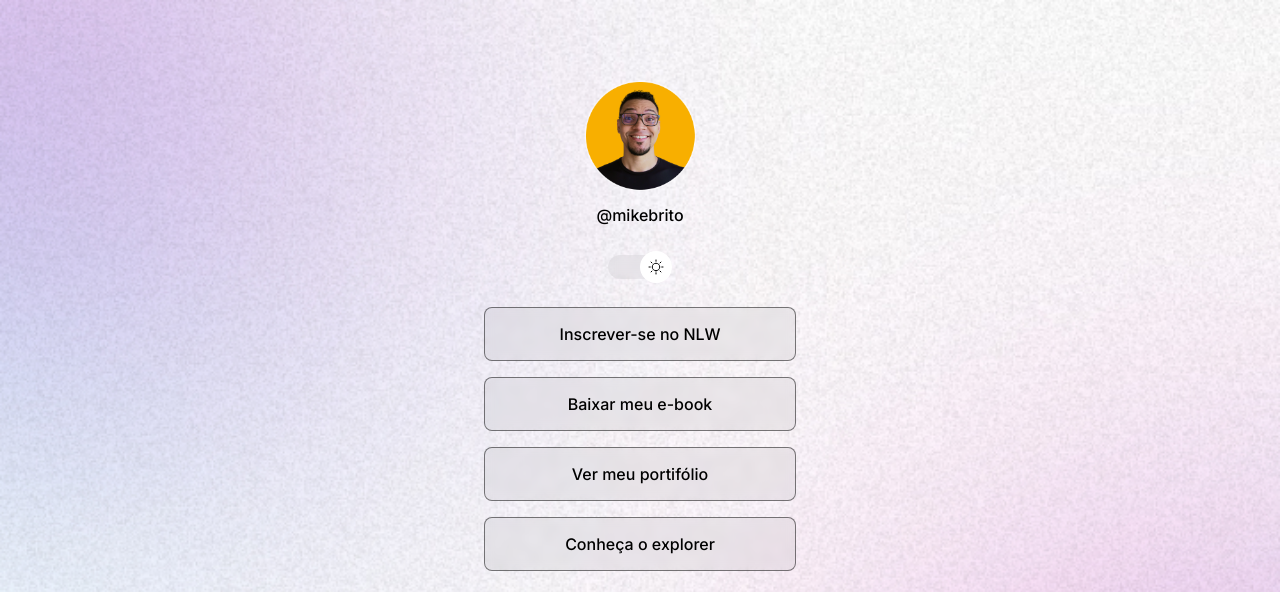
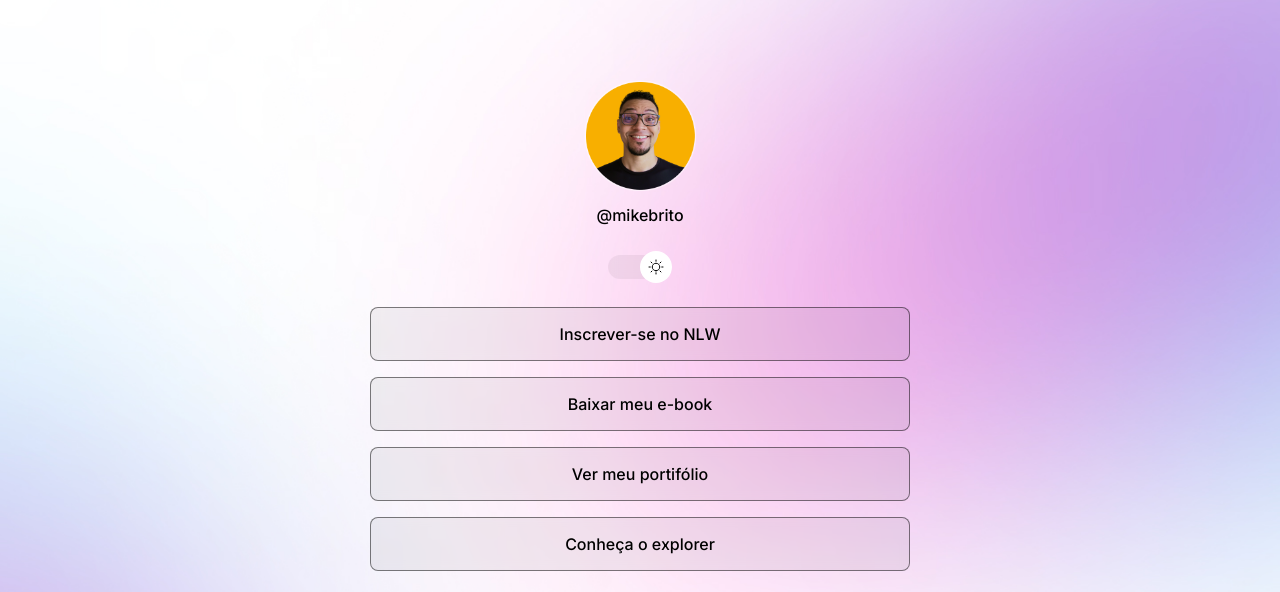
Before and after one commit to Gasipe/projeto, a plain HTML site: page index.html in a window 1280 px wide. Shown: the top 592 px of the page. Drawn offline with nearby package versions, Linux system fonts and the light colour scheme.

Commit message:
atualização

```diff
--- a/index.html
+++ b/index.html
@@ -58,7 +58,7 @@
         </a>
       </div>
       <footer>
-        Feito pela
+        Feito pela ♥
         <a href="https://rocketseat.com.br" target="blank">Rocketseat</a>
       </footer>
     </div>
--- a/style.css
+++ b/style.css
@@ -25,6 +25,7 @@
 }
 body {
   background: var(--bg-url) repeat top center/cover;
+  height: 100vh;
 }
 
 body * {
@@ -33,7 +34,8 @@ body * {
 }
 
 #container {
-  width: 360px;
+  width: 100%;
+  max-width: 588px;
   margin: 56px auto 0px;
   padding: 0 24px;
 }
@@ -57,7 +59,6 @@ body * {
   width: 64px;
 
   margin: 4px auto;
-
 }
 
 #switch button {
@@ -67,19 +68,21 @@ body * {
   border: 0;
   border-radius: 50%;
 
-
   position: absolute;
   top: 50%;
-left: 0;
- z-index: 1;
- transform: translateY(-50%);
+  left: 0;
+  z-index: 1;
+  transform: translateY(-50%);
 
+  animation: slide-back 0.2s;
 }
 
-.light #switch button{
-  right: 0;
-  left: initial;
+.light #switch button {
+  animation: slide-in 0.2s forwards;
+}
 
+#switch button:hover {
+  outline: 8px solid var(--highlight-color);
 }
 
 #switch span {
@@ -151,3 +154,32 @@ footer {
   text-align: center;
   font-size: 14px;
 }
+
+@media (min-width: 700px) {
+  :root {
+    --bg-url: url(./assets/bg-desktop.jpg);
+  }
+
+  .light {
+    --bg-url: url(./assets/bg-desktop-light.jpg);
+  }
+}
+
+/*animação*/
+@keyframes slide-in {
+  from {
+    left: 0;
+  }
+  to {
+    left: 50%;
+  }
+}
+
+@keyframes slide-back {
+  from {
+    left: 50%;
+  }
+  to {
+    left: 0;
+  }
+}
```
Also changed, not shown: 2 other files.
